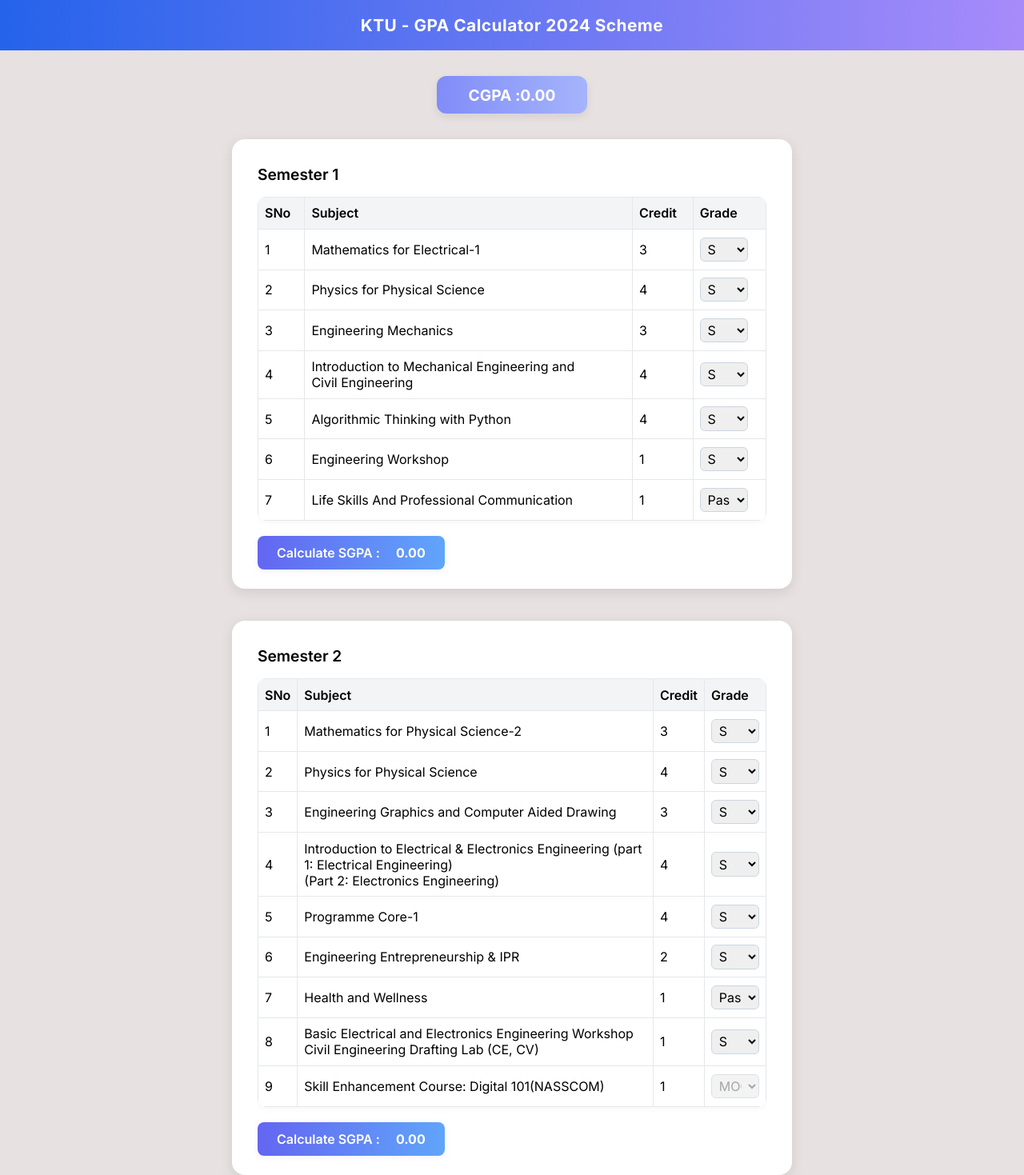
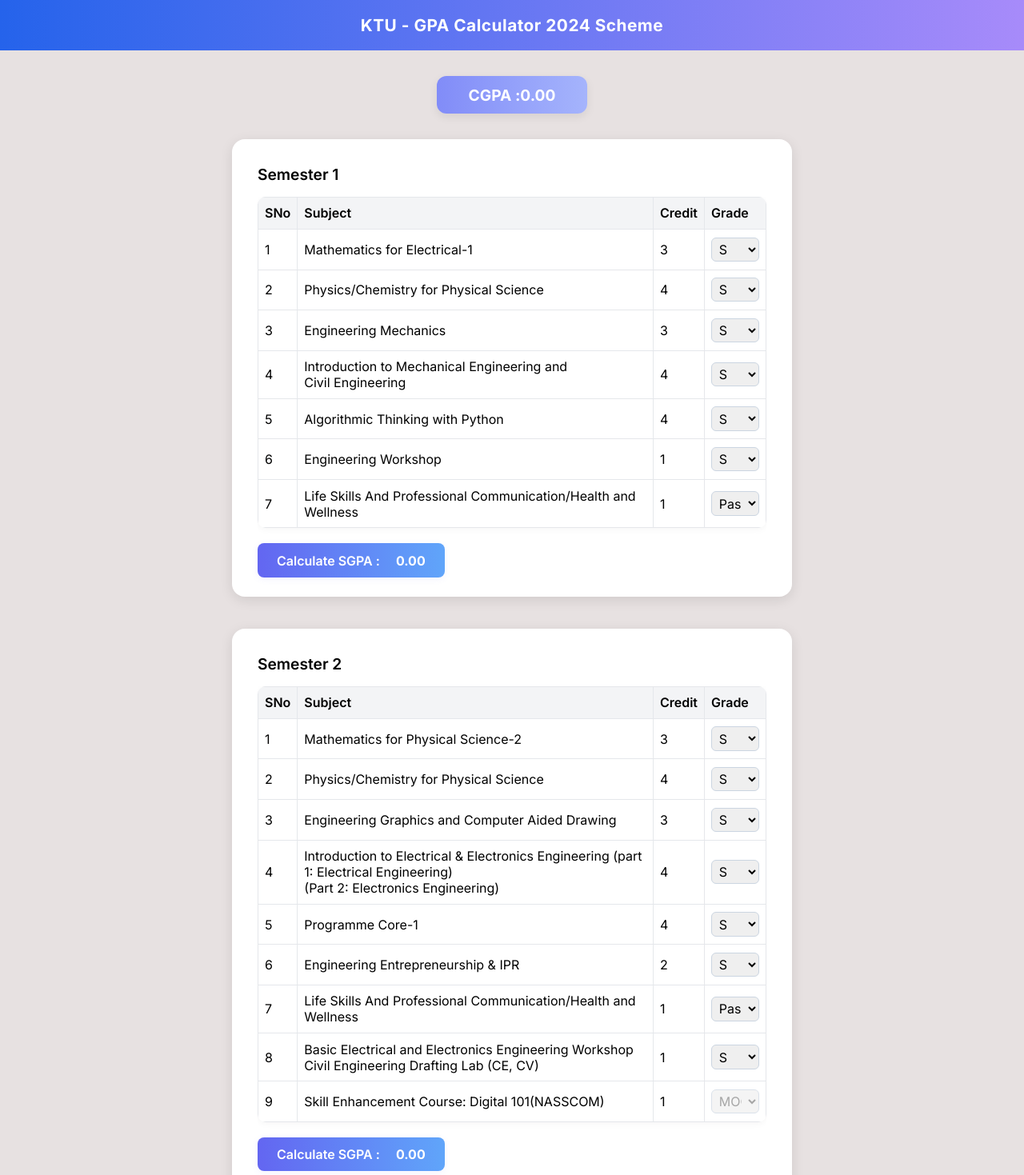
Before and after one commit to mallucoder101/KTU-GPA-Calculator, a plain HTML site: page GroupC.html in a window 1280 px wide. Shown: the top 1469 px of the page at 80% size. Drawn offline with Linux system fonts and the light colour scheme.

Commit message:
Update GroupC.html

```diff
--- a/GroupC.html
+++ b/GroupC.html
@@ -203,12 +203,12 @@
             </thead>
             <tbody>
                 <tr><td data-label="SNo">1</td><td data-label="Subject">Mathematics for Electrical-1</td><td data-label="Credit">3</td><td data-label="Grade"><select class="grade-select"><option>S</option><option>A+</option><option>A</option><option>B+</option><option>B</option><option>C</option><option>P</option><option>F</option></select></td></tr>
-                <tr><td data-label="SNo">2</td><td data-label="Subject">Physics for Physical Science</td><td data-label="Credit">4</td><td data-label="Grade"><select class="grade-select"><option>S</option><option>A+</option><option>A</option><option>B+</option><option>B</option><option>C</option><option>P</option><option>F</option></select></td></tr>
+                <tr><td data-label="SNo">2</td><td data-label="Subject">Physics/Chemistry for Physical Science</td><td data-label="Credit">4</td><td data-label="Grade"><select class="grade-select"><option>S</option><option>A+</option><option>A</option><option>B+</option><option>B</option><option>C</option><option>P</option><option>F</option></select></td></tr>
                 <tr><td data-label="SNo">3</td><td data-label="Subject">Engineering Mechanics</td><td data-label="Credit">3</td><td data-label="Grade"><select class="grade-select"><option>S</option><option>A+</option><option>A</option><option>B+</option><option>B</option><option>C</option><option>P</option><option>F</option></select></td></tr>
                 <tr><td data-label="SNo">4</td><td data-label="Subject">Introduction to Mechanical Engineering and<br>Civil Engineering</td><td data-label="Credit">4</td><td data-label="Grade"><select class="grade-select"><option>S</option><option>A+</option><option>A</option><option>B+</option><option>B</option><option>C</option><option>P</option><option>F</option></select></td></tr>
                 <tr><td data-label="SNo">5</td><td data-label="Subject">Algorithmic Thinking with Python</td><td data-label="Credit">4</td><td data-label="Grade"><select class="grade-select"><option>S</option><option>A+</option><option>A</option><option>B+</option><option>B</option><option>C</option><option>P</option><option>F</option></select></td></tr>
                 <tr><td data-label="SNo">6</td><td data-label="Subject">Engineering Workshop</td><td data-label="Credit">1</td><td data-label="Grade"><select class="grade-select"><option>S</option><option>A+</option><option>A</option><option>B+</option><option>B</option><option>C</option><option>P</option><option>F</option></select></td></tr>
-                <tr><td data-label="SNo">7</td><td data-label="Subject">Life Skills And Professional Communication</td><td data-label="Credit">1</td><td data-label="Grade"><select class="grade-select hw-select"><option>Pass</option><option>Fail</option></select></td></tr>
+                <tr><td data-label="SNo">7</td><td data-label="Subject">Life Skills And Professional Communication/Health and Wellness</td><td data-label="Credit">1</td><td data-label="Grade"><select class="grade-select hw-select"><option>Pass</option><option>Fail</option></select></td></tr>
             </tbody>
         </table></div>
         <button class="sgpa-btn" onclick="calculateSGPA(1)">Calculate SGPA : <span class="sgpa-result" id="sgpa1">0.00</span></button>
@@ -226,12 +226,12 @@
             </thead>
             <tbody>
                 <tr><td data-label="SNo">1</td><td data-label="Subject">Mathematics for Physical Science-2</td><td data-label="Credit">3</td><td data-label="Grade"><select class="grade-select"><option>S</option><option>A+</option><option>A</option><option>B+</option><option>B</option><option>C</option><option>P</option><option>F</option></select></td></tr>
-                <tr><td data-label="SNo">2</td><td data-label="Subject">Physics for Physical Science</td><td data-label="Credit">4</td><td data-label="Grade"><select class="grade-select"><option>S</option><option>A+</option><option>A</option><option>B+</option><option>B</option><option>C</option><option>P</option><option>F</option></select></td></tr>
+                <tr><td data-label="SNo">2</td><td data-label="Subject">Physics/Chemistry for Physical Science</td><td data-label="Credit">4</td><td data-label="Grade"><select class="grade-select"><option>S</option><option>A+</option><option>A</option><option>B+</option><option>B</option><option>C</option><option>P</option><option>F</option></select></td></tr>
                 <tr><td data-label="SNo">3</td><td data-label="Subject">Engineering Graphics and Computer Aided Drawing</td><td data-label="Credit">3</td><td data-label="Grade"><select class="grade-select"><option>S</option><option>A+</option><option>A</option><option>B+</option><option>B</option><option>C</option><option>P</option><option>F</option></select></td></tr>
                 <tr><td data-label="SNo">4</td><td data-label="Subject">Introduction to Electrical & Electronics Engineering (part 1: Electrical Engineering)<br>(Part 2: Electronics Engineering)</td><td data-label="Credit">4</td><td data-label="Grade"><select class="grade-select"><option>S</option><option>A+</option><option>A</option><option>B+</option><option>B</option><option>C</option><option>P</option><option>F</option></select></td></tr>
                 <tr><td data-label="SNo">5</td><td data-label="Subject">Programme Core-1</td><td data-label="Credit">4</td><td data-label="Grade"><select class="grade-select"><option>S</option><option>A+</option><option>A</option><option>B+</option><option>B</option><option>C</option><option>P</option><option>F</option></select></td></tr>
                 <tr><td data-label="SNo">6</td><td data-label="Subject">Engineering Entrepreneurship & IPR</td><td data-label="Credit">2</td><td data-label="Grade"><select class="grade-select"><option>S</option><option>A+</option><option>A</option><option>B+</option><option>B</option><option>C</option><option>P</option><option>F</option></select></td></tr>
-                <tr><td data-label="SNo">7</td><td data-label="Subject">Health and Wellness</td><td data-label="Credit">1</td><td data-label="Grade"><select class="grade-select hw-select"><option>Pass</option><option>Fail</option></select></td></tr>
+                <tr><td data-label="SNo">7</td><td data-label="Subject">Life Skills And Professional Communication/Health and Wellness</td><td data-label="Credit">1</td><td data-label="Grade"><select class="grade-select hw-select"><option>Pass</option><option>Fail</option></select></td></tr>
                 <tr><td data-label="SNo">8</td><td data-label="Subject">Basic Electrical and Electronics Engineering Workshop <br>Civil Engineering Drafting Lab (CE, CV)</td><td data-label="Credit">1</td><td data-label="Grade"><select class="grade-select"><option>S</option><option>A+</option><option>A</option><option>B+</option><option>B</option><option>C</option><option>P</option><option>F</option></select></td></tr>
                 <tr><td data-label="SNo">9</td><td data-label="Subject">Skill Enhancement Course: Digital 101(NASSCOM)</td><td data-label="Credit">1</td><td data-label="Grade"><select class="grade-select" disabled><option>MOOC</option></select></td></tr>
             </tbody>
```
